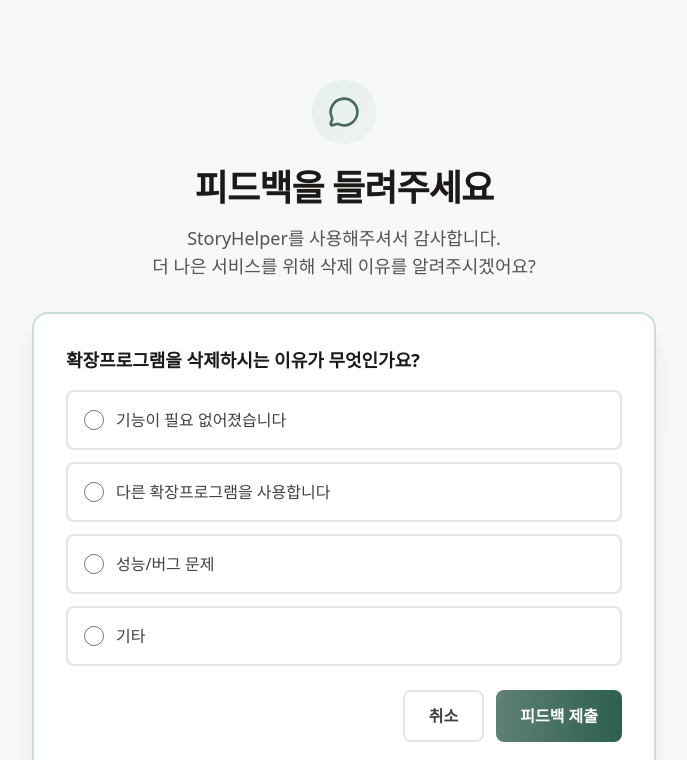
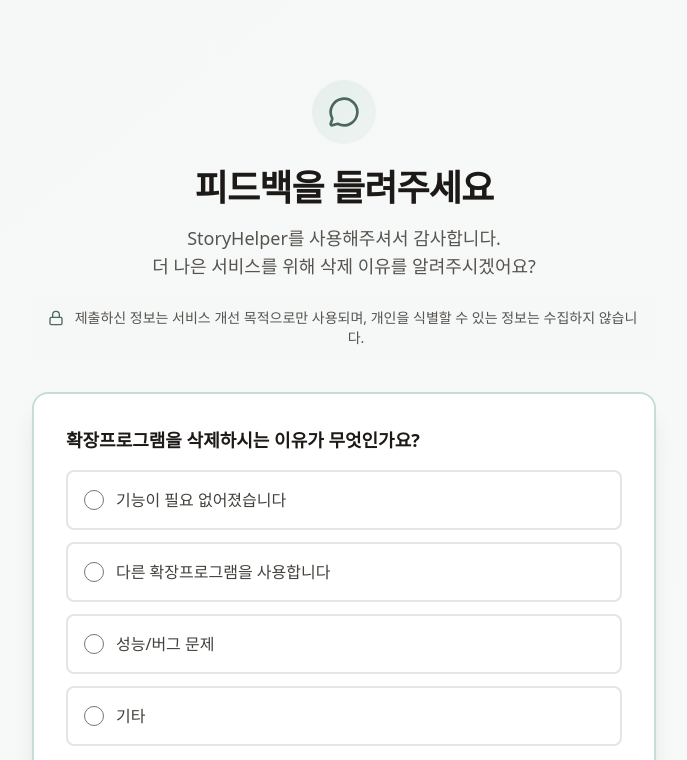
Before and after one commit to ShipFriend0516/storyhelper-web, a Next.js app: page /feedback in a window 1280 px wide. Shown: the top 760 px of the page, without its empty margins (296-983 px from the left). Built offline with nearby package versions, Linux system fonts and the light colour scheme.

Commit message:
feat: enhance feedback form with additional validation and UI improvements

```diff
--- a/src/app/feedback/page.tsx
+++ b/src/app/feedback/page.tsx
@@ -1,44 +1,55 @@
-'use client';
+"use client";
 
-import { useForm } from 'react-hook-form';
-import { zodResolver } from '@hookform/resolvers/zod';
-import { z } from 'zod';
-import { useState } from 'react';
-import { CheckCircle, MessageCircle } from 'lucide-react';
+import { useForm } from "react-hook-form";
+import { zodResolver } from "@hookform/resolvers/zod";
+import { z } from "zod";
+import { useState } from "react";
+import { CheckCircle, MessageCircle, Lock } from "lucide-react";
+import Link from "next/link";
 
 // Zod schema for form validation
-const feedbackSchema = z.object({
-  reason: z.enum(['no-longer-needed', 'using-alternative', 'performance-issues', 'other']),
-  otherReason: z.string().optional(),
-}).refine((data) => {
-  // If "other" is selected, otherReason must be provided
-  if (data.reason === 'other') {
-    return data.otherReason && data.otherReason.trim().length > 0;
-  }
-  return true;
-}, {
-  message: '기타 사유를 입력해주세요',
-  path: ['otherReason'],
-});
+const feedbackSchema = z
+  .object({
+    reason: z.enum([
+      "no-longer-needed",
+      "using-alternative",
+      "performance-issues",
+      "other",
+    ]),
+    otherReason: z.string().optional(),
+  })
+  .refine(
+    (data) => {
+      // If "other" is selected, otherReason must be provided
+      if (data.reason === "other") {
+        return data.otherReason && data.otherReason.trim().length > 0;
+      }
+      return true;
+    },
+    {
+      message: "기타 사유를 입력해주세요",
+      path: ["otherReason"],
+    }
+  );
 
 type FeedbackFormData = z.infer<typeof feedbackSchema>;
 
 const reasonOptions = [
   {
-    value: 'no-longer-needed' as const,
-    label: '기능이 필요 없어졌습니다',
+    value: "no-longer-needed" as const,
+    label: "기능이 필요 없어졌습니다",
   },
   {
-    value: 'using-alternative' as const,
-    label: '다른 확장프로그램을 사용합니다',
+    value: "using-alternative" as const,
+    label: "다른 확장프로그램을 사용합니다",
   },
   {
-    value: 'performance-issues' as const,
-    label: '성능/버그 문제',
+    value: "performance-issues" as const,
+    label: "성능/버그 문제",
   },
   {
-    value: 'other' as const,
-    label: '기타',
+    value: "other" as const,
+    label: "기타",
   },
 ];
 
@@ -55,16 +66,16 @@ export default function FeedbackPage() {
     resolver: zodResolver(feedbackSchema),
   });
 
-  const selectedReason = watch('reason');
+  const selectedReason = watch("reason");
 
   const onSubmit = async (data: FeedbackFormData) => {
     setIsSubmitting(true);
 
     try {
-      const response = await fetch('/api/feedback', {
-        method: 'POST',
+      const response = await fetch("/api/feedback", {
+        method: "POST",
         headers: {
-          'Content-Type': 'application/json',
+          "Content-Type": "application/json",
         },
         body: JSON.stringify(data),
       });
@@ -72,13 +83,15 @@ export default function FeedbackPage() {
       const result = await response.json();
 
       if (!response.ok) {
-        throw new Error(result.error || '피드백 전송에 실패했습니다');
+        throw new Error(result.error || "피드백 전송에 실패했습니다");
       }
 
       setIsSubmitted(true);
     } catch (error) {
-      console.error('Feedback submission error:', error);
-      alert(error instanceof Error ? error.message : '피드백 전송에 실패했습니다');
+      console.error("Feedback submission error:", error);
+      alert(
+        error instanceof Error ? error.message : "피드백 전송에 실패했습니다"
+      );
     } finally {
       setIsSubmitting(false);
     }
@@ -99,15 +112,14 @@ export default function FeedbackPage() {
             </h1>
             <p className="mb-8 text-lg text-gray-600">
               소중한 의견을 남겨주셔서 감사합니다.
-              <br />
-              더 나은 서비스로 보답하겠습니다.
+              <br />더 나은 서비스로 보답하겠습니다.
             </p>
-            <a
+            <Link
               href="/"
               className="inline-flex items-center gap-2 rounded-lg bg-gradient-to-r from-sage-500 to-forest-600 px-6 py-3 font-semibold text-white transition-all hover:scale-105 hover:shadow-lg"
             >
               홈으로 돌아가기
-            </a>
+            </Link>
           </div>
         </div>
       </main>
@@ -128,9 +140,17 @@ export default function FeedbackPage() {
           </h1>
           <p className="text-lg text-gray-600">
             StoryHelper를 사용해주셔서 감사합니다.
-            <br />
-            더 나은 서비스를 위해 삭제 이유를 알려주시겠어요?
+            <br />더 나은 서비스를 위해 삭제 이유를 알려주시겠어요?
           </p>
+          <div className="mt-4 rounded-lg bg-sage-50 px-4 py-3 text-sm text-gray-600">
+            <p className="flex items-start gap-2">
+              <Lock className="mt-0.5 h-4 w-4 flex-shrink-0 text-sage-600" />
+              <span>
+                제출하신 정보는 서비스 개선 목적으로만 사용되며, 개인을 식별할
+                수 있는 정보는 수집하지 않습니다.
+              </span>
+            </p>
+          </div>
         </div>
 
         <form
@@ -150,7 +170,7 @@ export default function FeedbackPage() {
                   <input
                     type="radio"
                     value={option.value}
-                    {...register('reason')}
+                    {...register("reason")}
                     className="h-5 w-5 border-gray-300 text-sage-600 focus:ring-2 focus:ring-sage-500"
                   />
                   <span className="ml-3 text-gray-700">{option.label}</span>
@@ -164,7 +184,7 @@ export default function FeedbackPage() {
             )}
           </div>
 
-          {selectedReason === 'other' && (
+          {selectedReason === "other" && (
             <div className="mb-6">
               <label
                 htmlFor="otherReason"
@@ -174,7 +194,7 @@ export default function FeedbackPage() {
               </label>
               <textarea
                 id="otherReason"
-                {...register('otherReason')}
+                {...register("otherReason")}
                 rows={4}
                 className="w-full rounded-lg border-2 border-gray-200 px-4 py-3 text-gray-900 transition-all focus:border-sage-500 focus:outline-none focus:ring-2 focus:ring-sage-200"
                 placeholder="의견을 입력해주세요..."
@@ -188,25 +208,25 @@ export default function FeedbackPage() {
           )}
 
           <div className="flex flex-col gap-3 sm:flex-row sm:justify-end">
-            <a
+            <Link
               href="/"
               className="rounded-lg border-2 border-gray-200 px-6 py-3 text-center font-semibold text-gray-700 transition-all hover:border-gray-300 hover:bg-gray-50"
             >
               취소
-            </a>
+            </Link>
             <button
               type="submit"
               disabled={isSubmitting}
               className="rounded-lg bg-gradient-to-r from-sage-500 to-forest-600 px-6 py-3 font-semibold text-white transition-all hover:scale-105 hover:shadow-lg disabled:opacity-50 disabled:hover:scale-100"
             >
-              {isSubmitting ? '전송 중...' : '피드백 제출'}
+              {isSubmitting ? "전송 중..." : "피드백 제출"}
             </button>
           </div>
         </form>
 
         <div className="mt-8 rounded-xl border border-sage-200 bg-gradient-to-br from-sage-50 to-mint-50 p-6">
           <p className="text-center text-sm text-gray-600">
-            다시 사용하고 싶으시다면 언제든지{' '}
+            다시 사용하고 싶으시다면 언제든지{" "}
             <a
               href="https://chromewebstore.google.com/detail/storyhelper-최고의-티스토리-생산성/inmbdknioncgblpeiiohmdihhidnjpfp"
               target="_blank"
```
